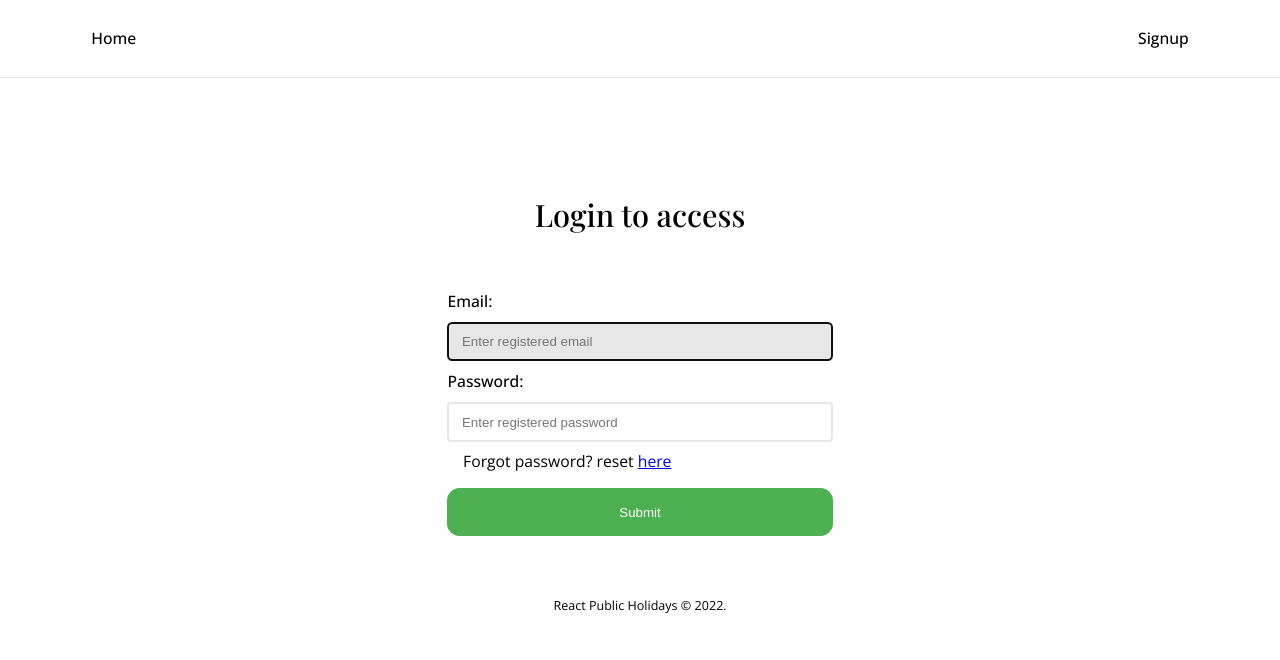
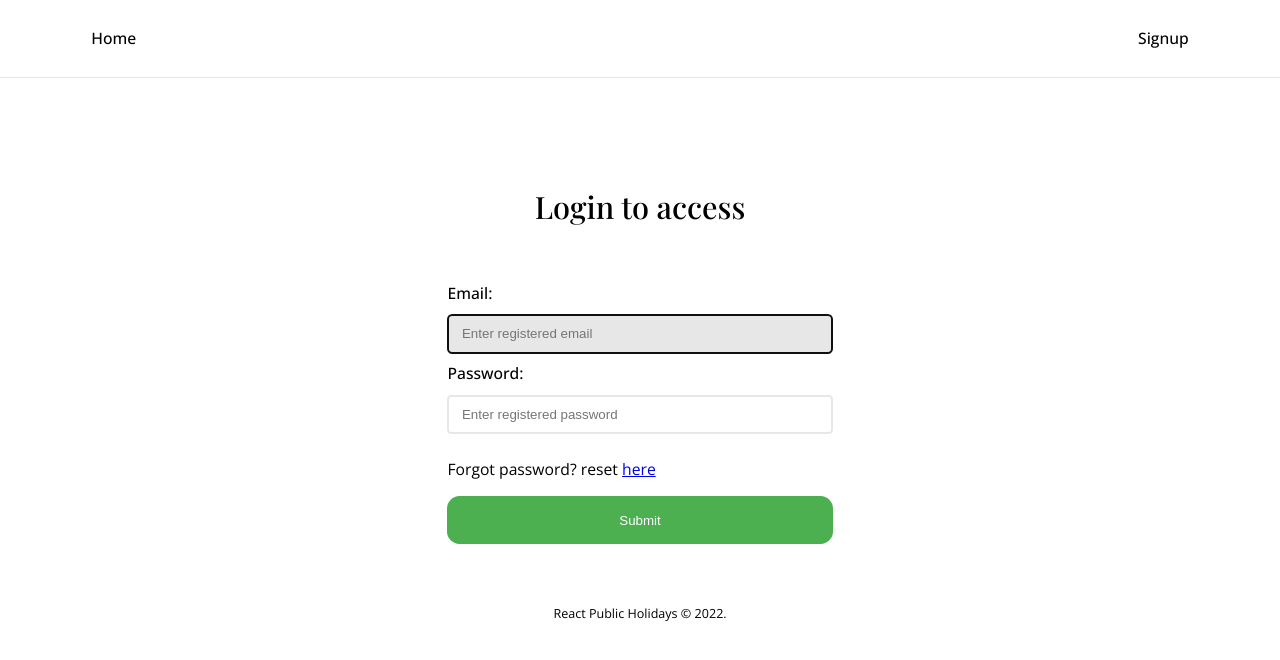
Before and after one commit to Amalitech-Public-Holiday/public-holiday-frontend, a React (Create React App) app: page /login in a window 1280 px wide. Shown: the top 660 px of the page. Built offline with nearby package versions, Linux system fonts and the light colour scheme.

Commit message:
Style reset password text

```diff
--- a/src/components/LoginForm/LoginForm.scss
+++ b/src/components/LoginForm/LoginForm.scss
@@ -15,6 +15,10 @@
     button {
       width: 100%;
     }
+    p {
+      padding: 0;
+      margin-top: $space-6 !important;
+    }
   }
 }
 
```
